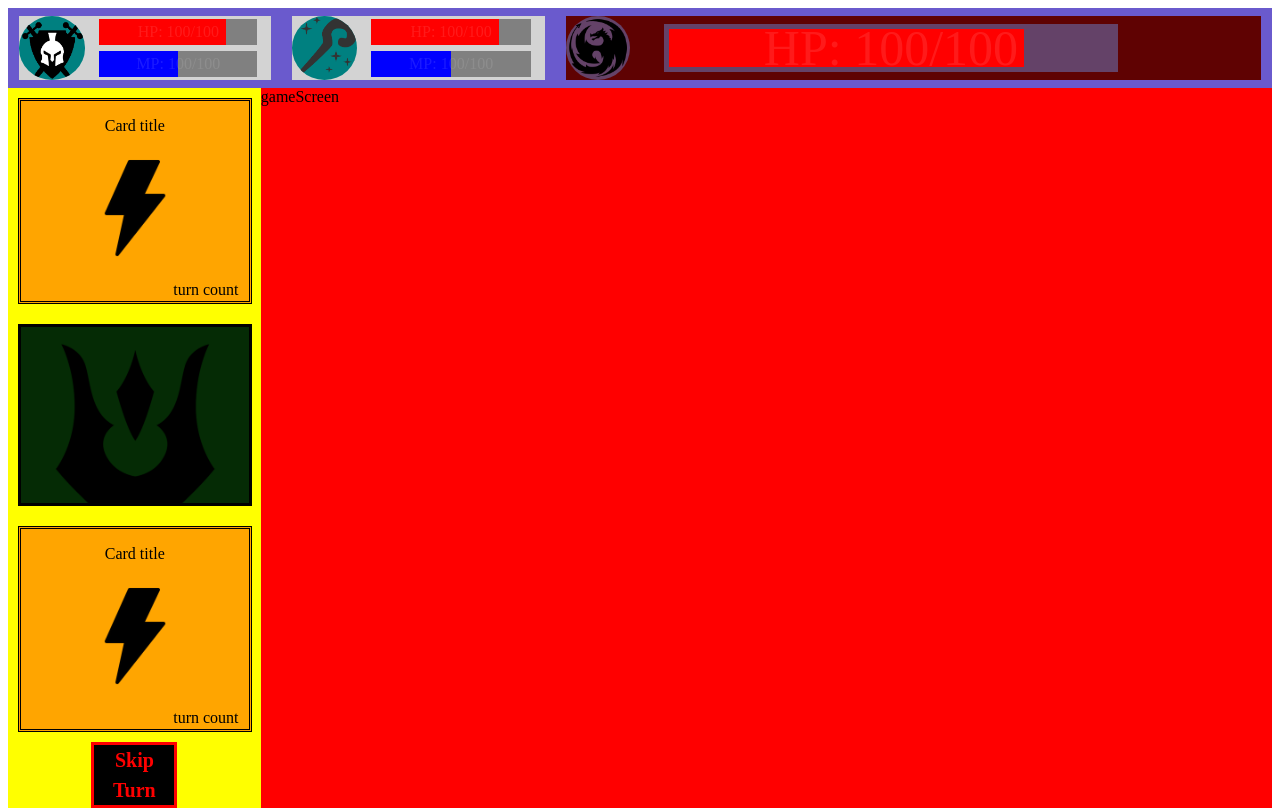
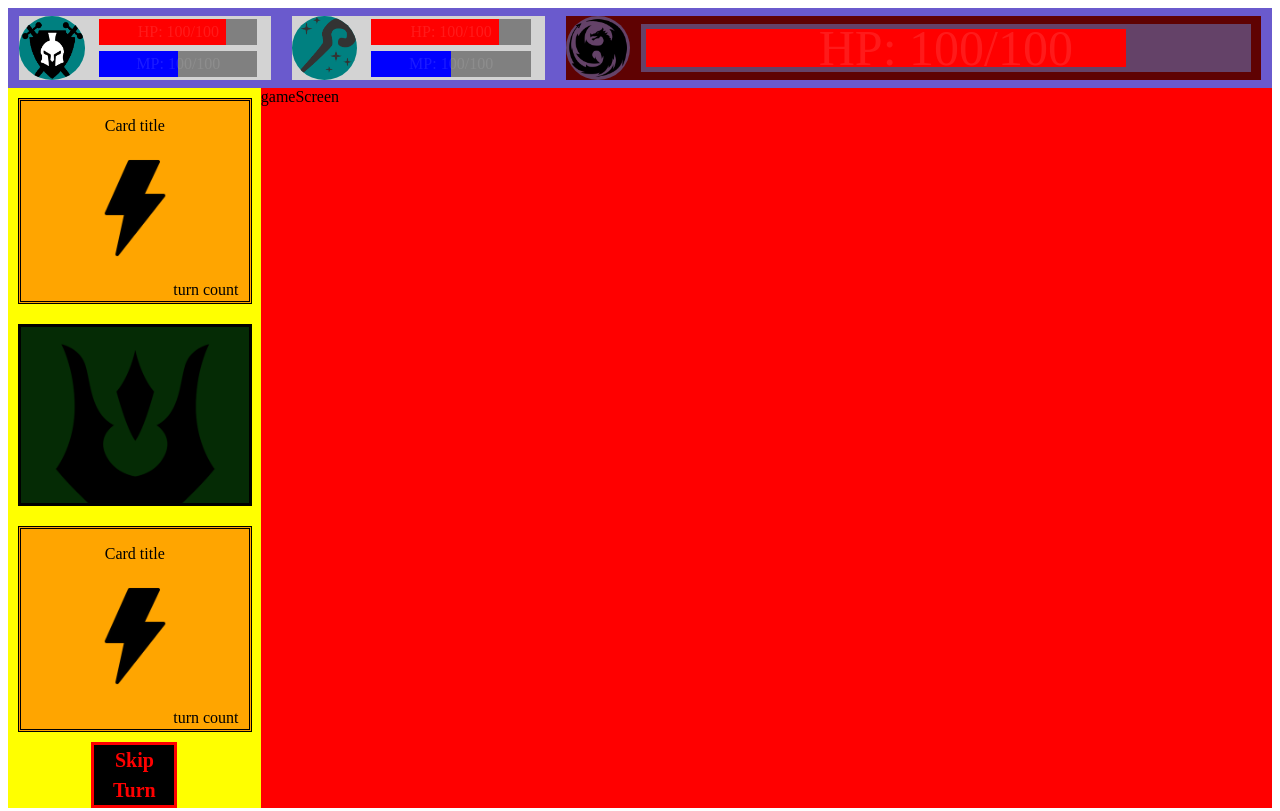
Before and after one commit to jvictorfranca/RPG-jaogeons-and-dragons, a plain HTML site: page index.html in a window 1280 px wide. Shown: the top 811 px of the page. Drawn offline with Linux system fonts and the light colour scheme.

Commit message:
otimiza barra do boss

```diff
--- a/style.css
+++ b/style.css
@@ -210,7 +210,7 @@
 .bar-enemy .hp-container {
   background-color: rgb(100, 66, 104);
   height: 60%;
-  width: 85%;
+  width: 95%;
   display: flex;
   flex-direction: column;
   justify-content: center;
@@ -233,3 +233,7 @@
 .bar-enemy .hp-text:hover {
   opacity: 1;
 }
+
+.bar-enemy .hp-mana-box {
+  width: 100%;
+}
```
